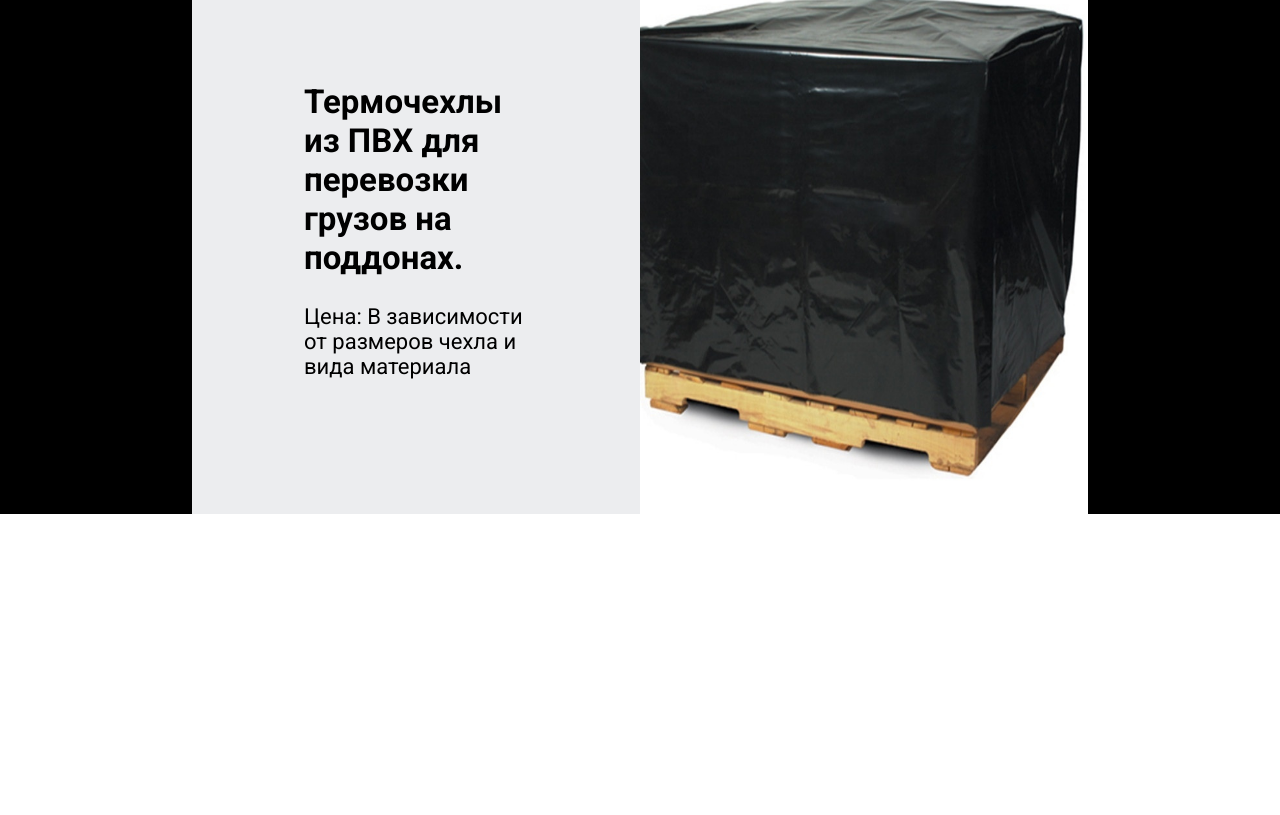
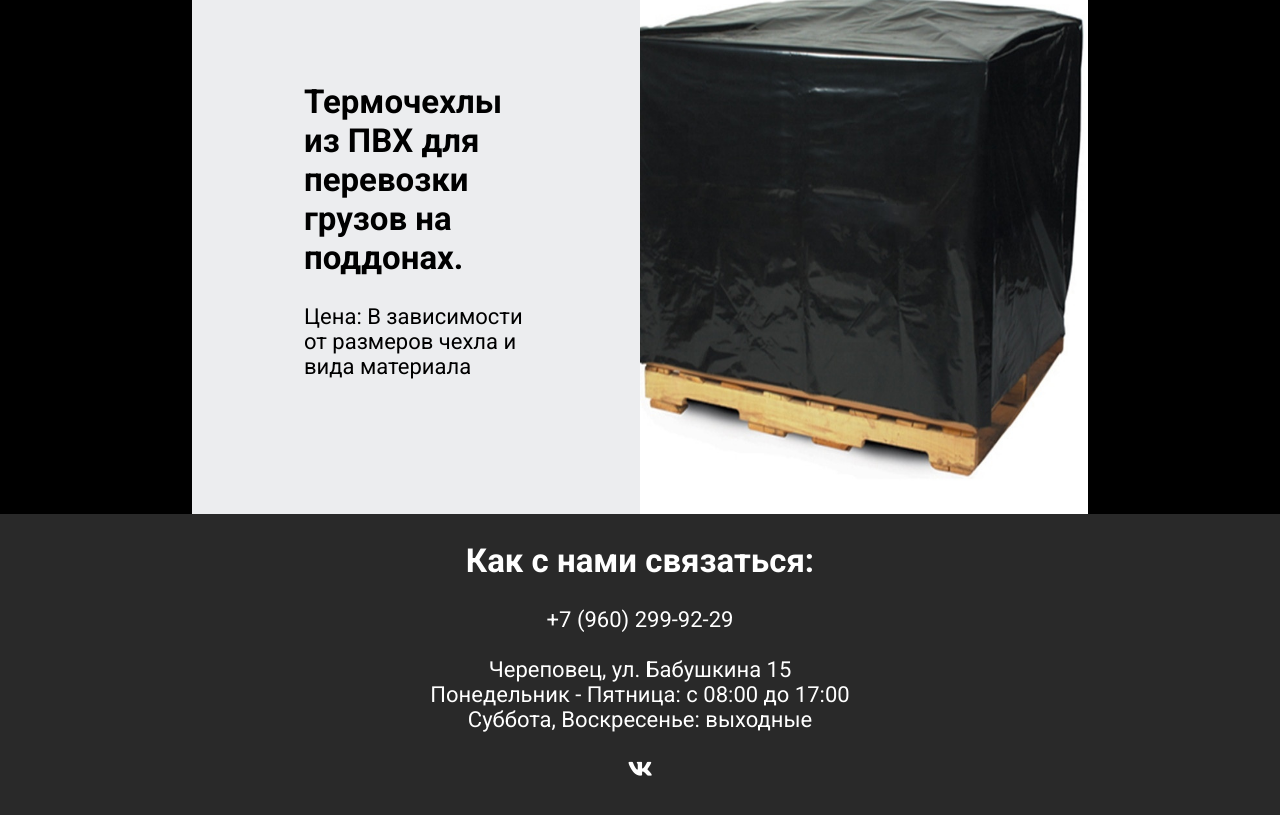
Before and after one commit to taratorkin/TentZashita, a React (Create React App) app: page / in a window 1280 px wide. Shown: the part 4054-4869 px from the top of the page. Before the commit the page ends 4568 px from the top, so only its background shows below. Built offline with nearby package versions, Linux system fonts and the light colour scheme.

Commit message:
added contacts

```diff
--- a/src/Content.js
+++ b/src/Content.js
@@ -92,6 +92,25 @@ function Content() {
           </div>
         </div>
       </div>
+
+      <div className="content_contacts">
+        <a name="Contacts"></a>
+        <div className="content_contacts_info">
+          <div className="content_contacts_info_margin">
+            <h2>Как с нами связаться:</h2>
+            <p>+7 (960) 299-92-29</p><br/>
+            <p>Череповец, ул. Бабушкина 15</p>
+            <p>Понедельник - Пятница: с 08:00 до 17:00</p>
+            <p>Суббота, Воскресенье: выходные</p><br/>
+            <a className="content_contacts_info_link" href="https://vk.com/club188145621"><i class="fab fa-vk"></i></a>
+          </div>
+        </div>
+        <div className="content_contacts_map">
+          <a href="https://yandex.ru/maps/?um=constructor%3A8931f767039d12fa8fa11fb42253cc597c8fba5a525be086860475f87b0f630a&amp;source=constructorStatic"
+          target="_blank"><img src="https://api-maps.yandex.ru/services/constructor/1.0/static/?um=constructor%3A8931f767039d12fa8fa11fb42253cc597c8fba5a525be086860475f87b0f630a&amp;width=600&amp;height=400&amp;lang=ru_RU"
+           alt="" style={{border: '0'}} /></a>
+        </div>
+      </div>
     </div>
   );
 }
--- a/src/css/content.css
+++ b/src/css/content.css
@@ -142,3 +142,29 @@
 .content_goods_block_image5 {
   background-image: url(../images/goodsImage5.jpg);
 }
+
+.content_contacts {
+  display: flex;
+  flex-flow: column;
+  align-items: center;
+  justify-content: center;
+  width: 100%;
+  background-color: #292929;
+}
+
+.content_contacts_info {
+  display: flex;
+  justify-content: center;
+  align-items: center;
+  color: white;
+  text-align: center;
+  margin-bottom: 40px;
+}
+
+.content_contacts_info_link {
+  color: white;
+}
+
+.content_contacts_map {
+  margin-bottom: 40px;
+}
```
